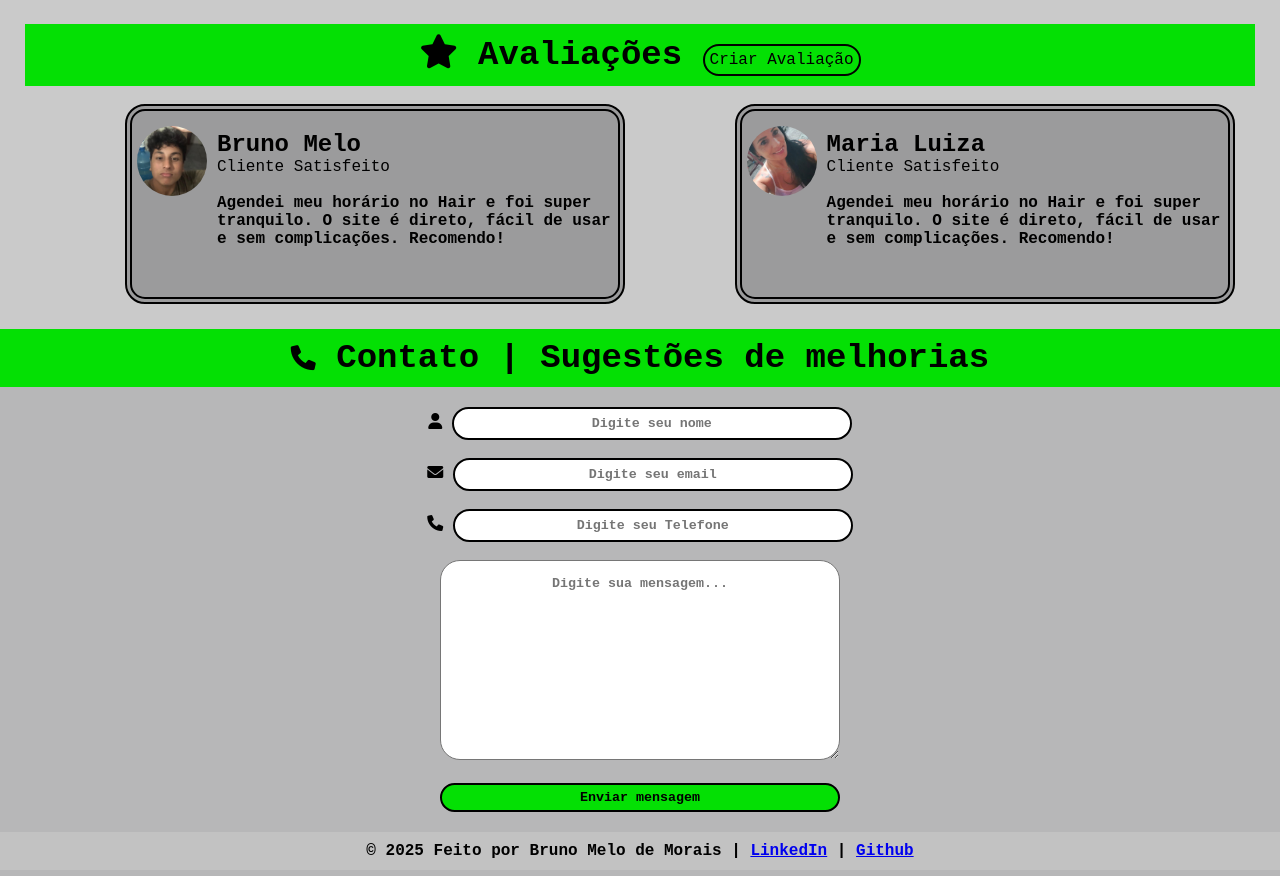
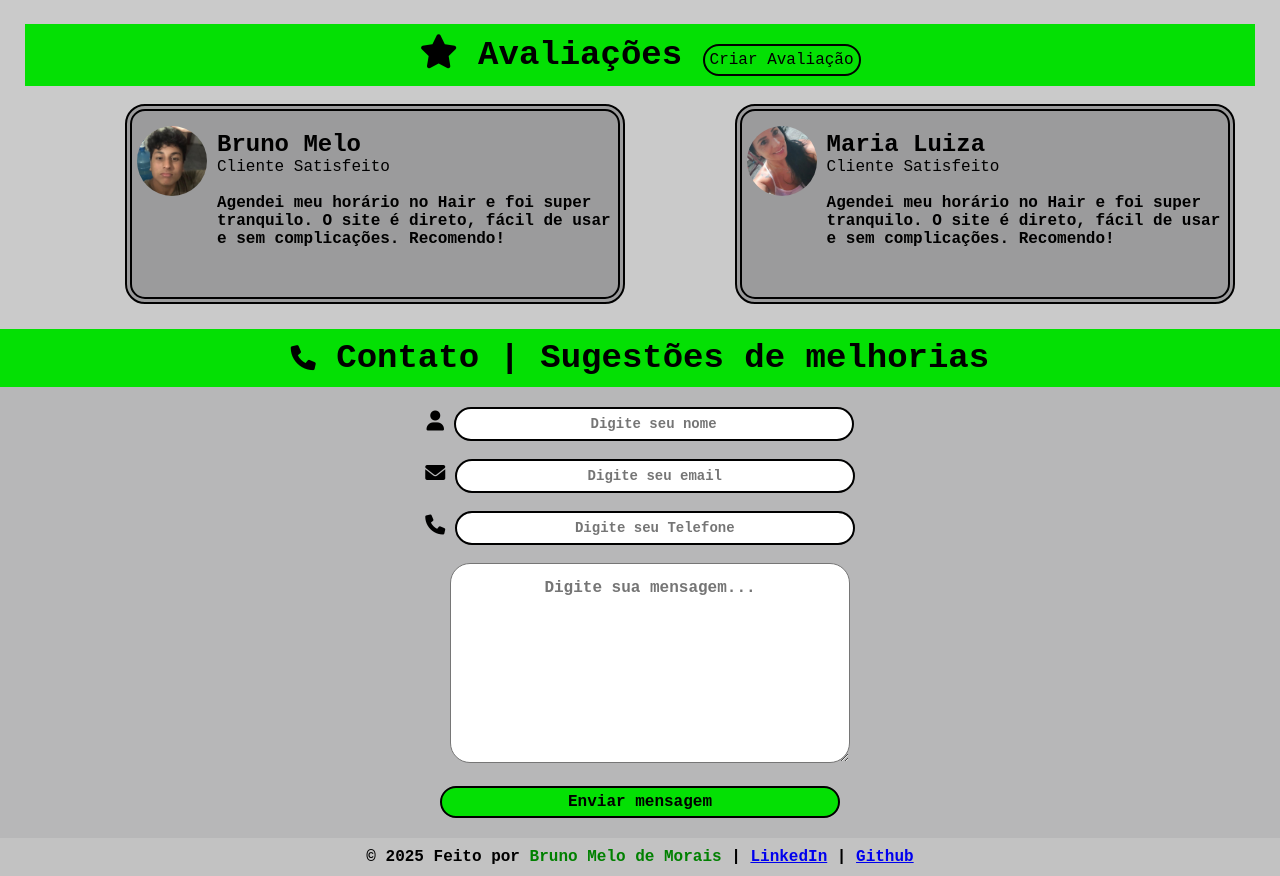
Before and after one commit to BrunoMeloMorais22/Cabeleireiro, a Flask app: page / in a window 1280 px wide. Shown: the part 1010-1886 px from the top of the page. Run offline with Flask 3, Linux system fonts and the light colour scheme.

Commit message:
Alterando Cores

```diff
--- a/static/style.css
+++ b/static/style.css
@@ -7,6 +7,11 @@
 
 body{
     font-family: 'Courier New', Courier, monospace;
+}
+
+.dark-mode {
+    background-color: #222;
+    color: white;
 }
 
 header{
@@ -257,20 +262,32 @@ form > input{
     width: 400px;
     padding: 7px;
     border: 2px solid black;
-    font-weight: 700;
+    font-weight: 900;
+    font-size: 14px;
+    color: black;
     border-radius: 20px;
     font-family: 'Courier New', Courier, monospace;
     text-align: center;
+}
+
+form > input:focus{
+    background: rgb(216, 216, 215);
 }
 
 form > textarea{
     border-radius: 20px;
     text-align: center;
     width: 400px;
+    font-size: 16px;
     height: 200px;
+    margin-left: 20px;
     padding-top: 15px;
-    font-weight: 700;
+    font-weight: 900;
     font-family: 'Courier New', Courier, monospace;
+}
+
+form > i{
+    font-size: 20px;
 }
 
 #icone-contato{
@@ -282,6 +299,7 @@ form > button{
     width: 400px;
     font-family: 'Courier New', Courier, monospace;
     font-weight: 800;
+    font-size: 16px;
     border-radius: 20px;
     border: 2px solid black;
     background: rgb(4, 224, 4);;
@@ -293,3 +311,7 @@ footer{
     text-align: center;
     background: rgb(194, 194, 194);
 }
+
+footer > span{
+    color: green;
+}
--- a/templates/index.html
+++ b/templates/index.html
@@ -122,7 +122,8 @@
         </div>
     </section>
 
-    <footer> &copy; 2025 Feito por Bruno Melo de Morais | <a href="https://www.linkedin.com/in/bruno-morais-6b0256235/">LinkedIn</a> | <a href="https://github.com/BrunoMeloMorais22">Github</a></footer>
+    <footer> &copy; 2025 Feito por <span>Bruno Melo de Morais</span> | <a href="https://www.linkedin.com/in/bruno-morais-6b0256235/">LinkedIn</a> | <a href="https://github.com/BrunoMeloMorais22">Github</a></footer>
+
 
 </body>
 </html>
```
Also changed, not shown: static/js/index.js (added, +17 -0 lines).
